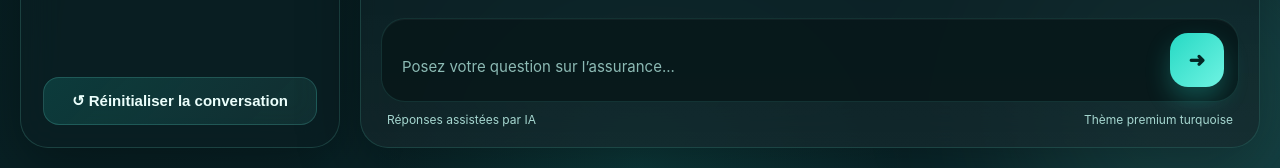
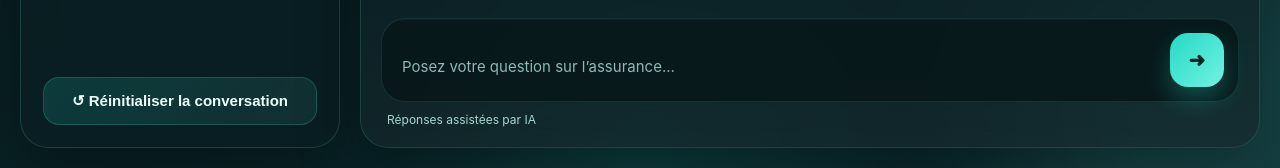
Before and after one commit to IbrahimaBalde09/chatbot-ia-assurance, a Django app: page / in a window 1280 px wide. Shown: the part 632-800 px from the top of the page. Run offline with Django 5.2, Linux system fonts and the light colour scheme.

```diff
--- a/templates/chatbot/index.html
+++ b/templates/chatbot/index.html
@@ -489,7 +489,6 @@
 
         <div class="composer-note">
           <span>Réponses assistées par IA</span>
-          <span>Thème premium turquoise</span>
         </div>
       </div>
     </main>
```
